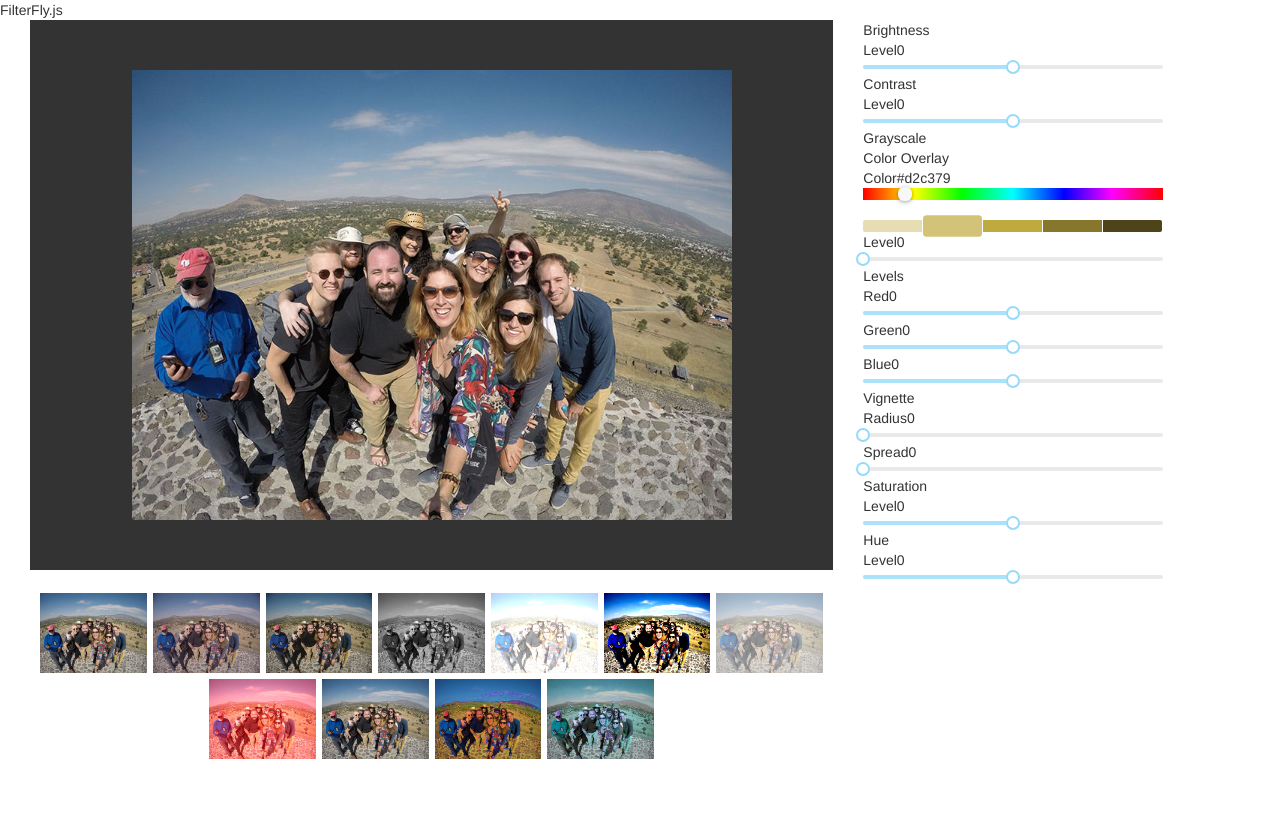
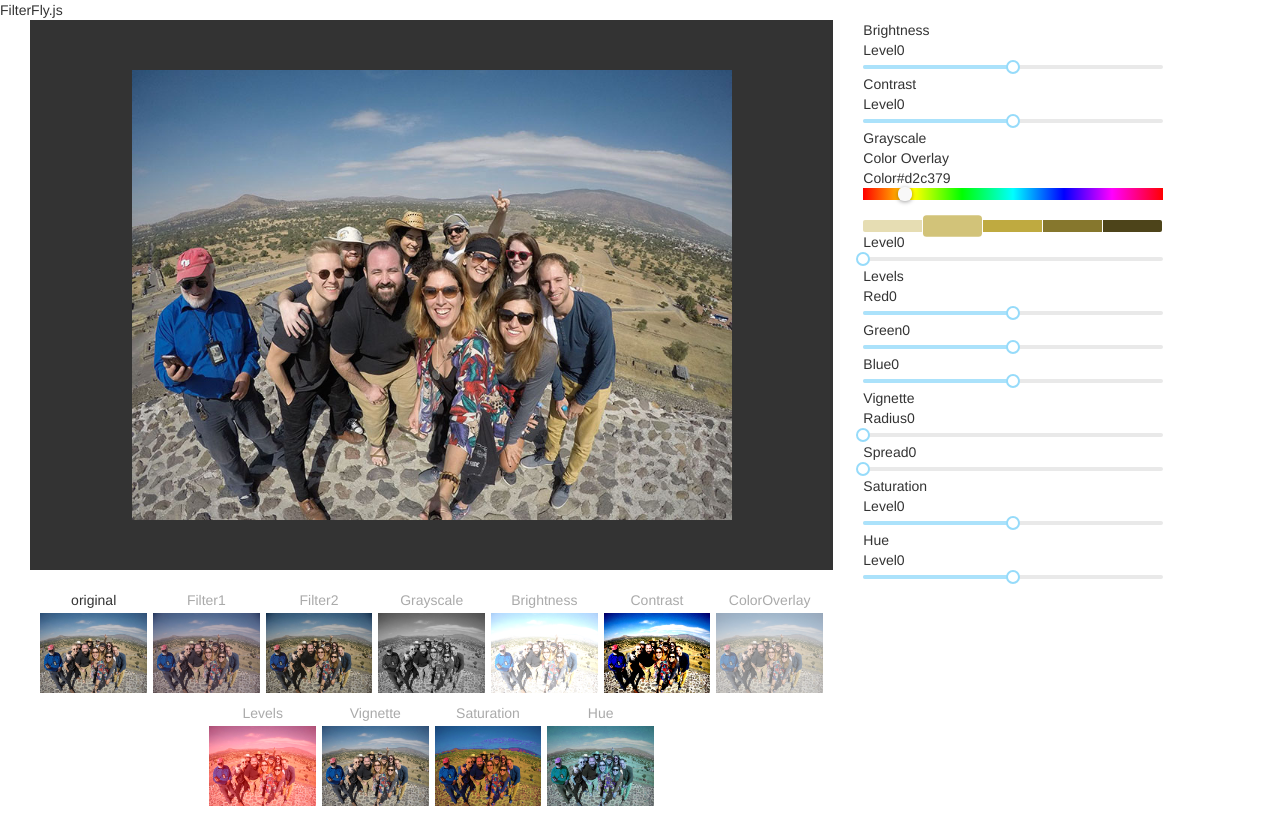
Before and after one commit to nmajor/filterfly, a React (Create React App) app in the folder demo/: page / in a window 1280 px wide. Built offline with nearby package versions, Linux system fonts and the light colour scheme.

Commit message:
Cleaned up the option design a bit

```diff
--- a/demo/src/components/FilterOption/FilterOption.css
+++ b/demo/src/components/FilterOption/FilterOption.css
@@ -1,8 +1,17 @@
-.filter-option {
+.filter-option .image {
   height: 80px;
-  margin: 3px 3px;
+  margin: 3px 3px 10px 3px;
 }
 
-.filter-option img {
+.filter-option .image img {
   height: 100%;
 }
+
+.filter-option .name {
+  color: #aaa;
+  text-align: center;
+}
+
+.filter-option.active .name {
+  color: #333;
+}
--- a/demo/src/components/FilterOption/FilterOption.js
+++ b/demo/src/components/FilterOption/FilterOption.js
@@ -19,9 +19,14 @@ class FilterOption extends Component {
     onClick(filter);
   }
   render() {
+    const { onClick, filter, active } = this.props;
+
     return (
-      <div className="filter-option" onClick={this.handleClick}>
-        <img src={this.imageUrl} alt="" />
+      <div className={`filter-option ${active ? 'active' : ''}`} onClick={this.handleClick}>
+        <div className="name">{filter}</div>
+        <div className="image">
+          <img src={this.imageUrl} alt="" />
+        </div>
       </div>
     );
   }
--- a/demo/src/components/FilterOptions/FilterOptions.js
+++ b/demo/src/components/FilterOptions/FilterOptions.js
@@ -4,7 +4,7 @@ import FilterOption from '../FilterOption/FilterOption';
 
 class FilterOptions extends Component {
   renderFilterThumbs() {
-    const { filterFly } = this.props;
+    const { filterFly, activeFilter } = this.props;
 
     return filterFly.availableFilters().map((filter, index) => {
       return (<FilterOption
@@ -12,6 +12,7 @@ class FilterOptions extends Component {
         onClick={this.props.onSelect}
         filter={filter}
         filterFly={filterFly}
+        active={activeFilter === filter}
       />);
     });
   }
--- a/demo/src/components/ImageContainer/ImageContainer.js
+++ b/demo/src/components/ImageContainer/ImageContainer.js
@@ -64,6 +64,7 @@ class ImageContainer extends Component {
             imageUrl={imageUrl}
           />
           <FilterOptions
+            activeFilter={filter}
             onSelect={this.setFilter}
             filterFly={filterFly}
           />
```
